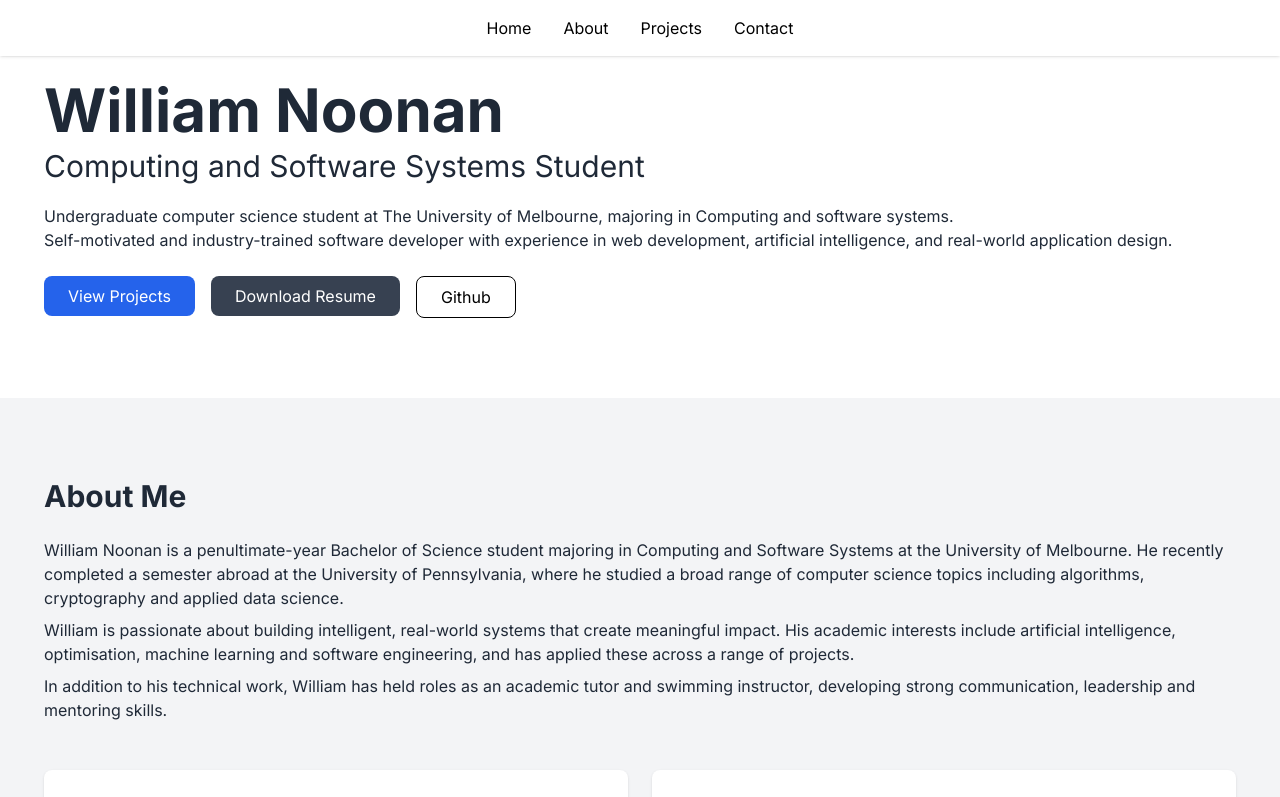
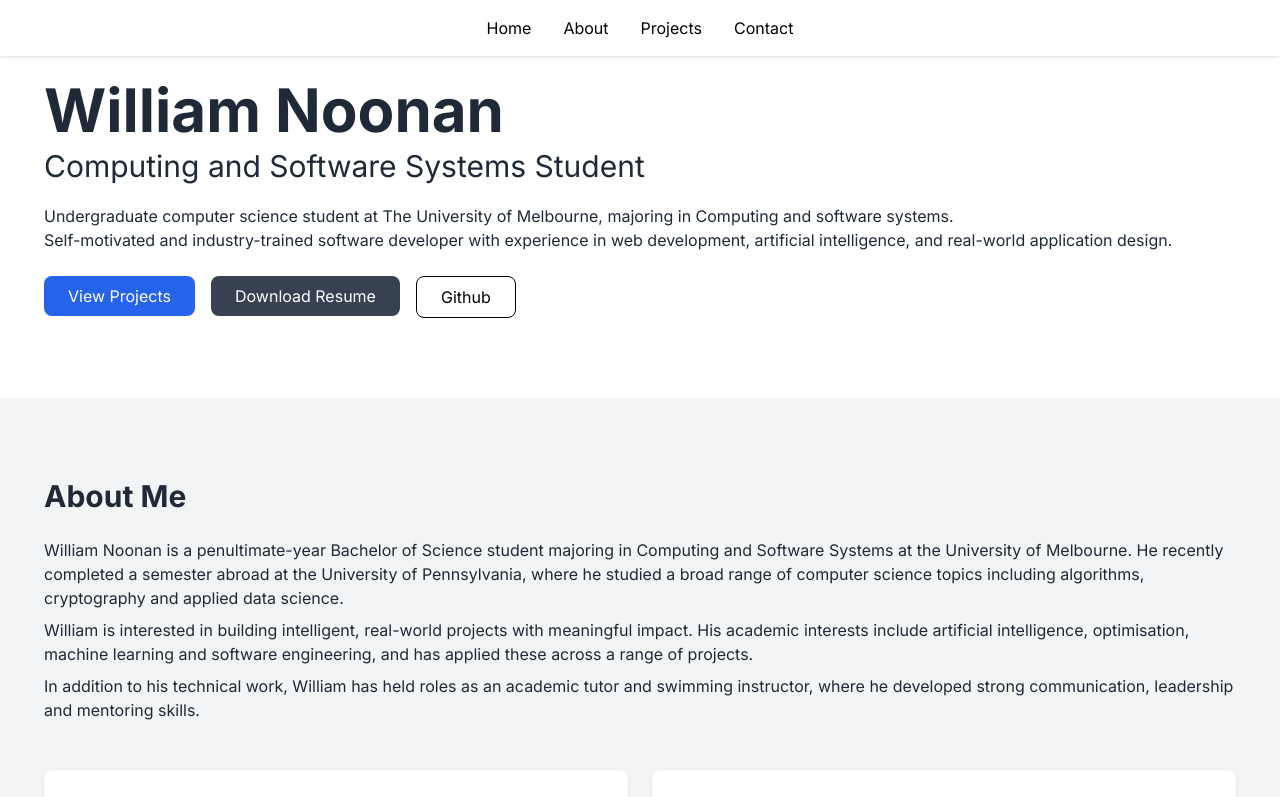
Before and after one commit to WillNoon/portfolio-website, a React (Create React App) app: page / in a window 1280 px wide. Shown: the top 797 px of the page. Built offline with nearby package versions, Linux system fonts and the light colour scheme.

Commit message:
Update About.js

```diff
--- a/src/pages/About.js
+++ b/src/pages/About.js
@@ -10,11 +10,11 @@ function About(){
                     algorithms, cryptography and applied data science.
                 </p>
                 <p className="mt-2">
-                    William is passionate about building intelligent, real-world systems that create meaningful impact. His academic interests include artificial intelligence, optimisation,
+                    William is interested in building intelligent, real-world projects with meaningful impact. His academic interests include artificial intelligence, optimisation,
                     machine learning and software engineering, and has applied these across a range of projects.
                 </p>
                 <p className="mt-2">
-                    In addition to his technical work, William has held roles as an academic tutor and swimming instructor, developing strong communication, leadership and mentoring skills.
+                    In addition to his technical work, William has held roles as an academic tutor and swimming instructor, where he developed strong communication, leadership and mentoring skills.
                 </p>
 
                 <div className="grid gap-6 md:grid-cols-2 mt-12 2xl:grid-cols-3">
```
